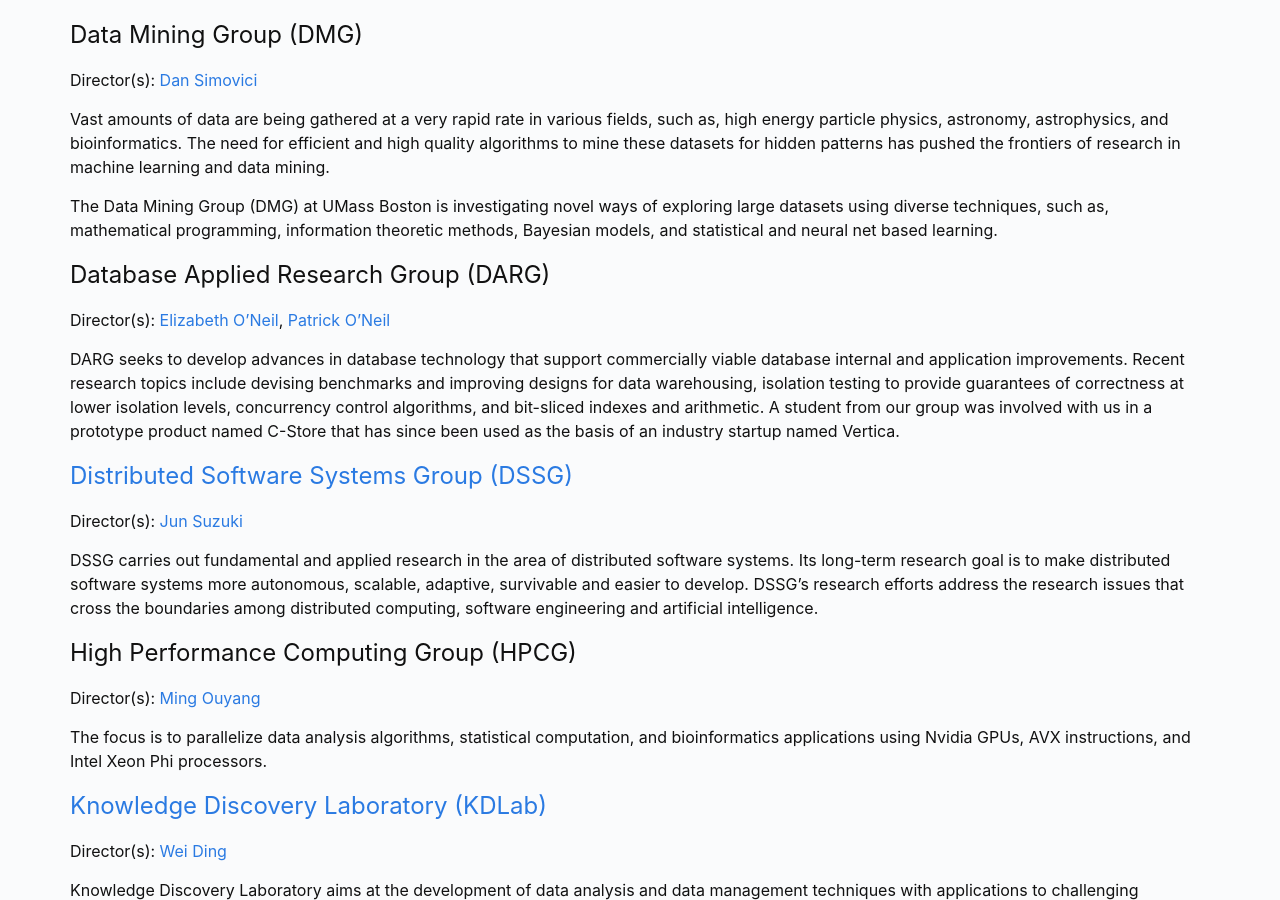
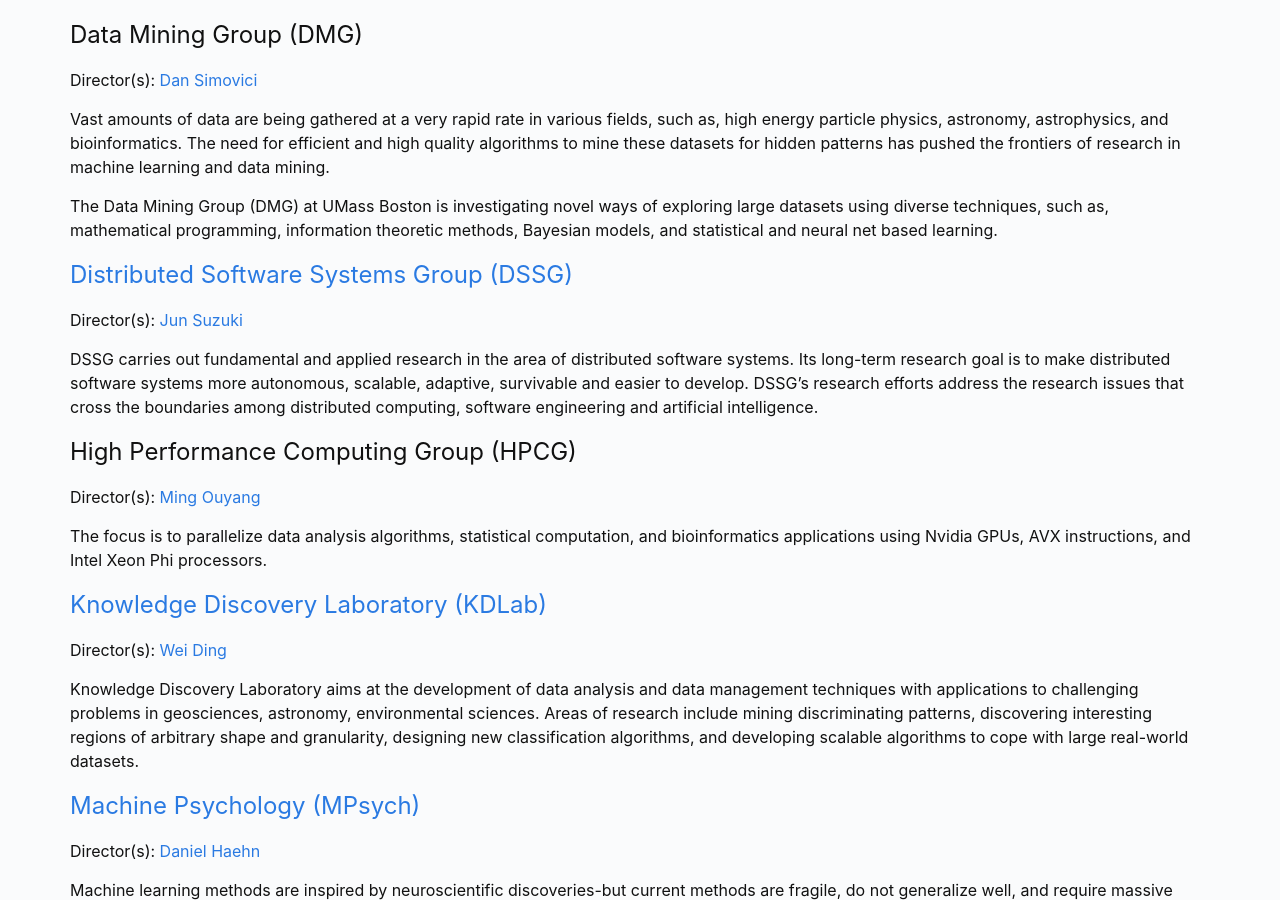
Before and after one commit to umbcs/umbcs.github.io, a Jekyll site: the page built from WEB/research/groups.markdown, in a window 1280 px wide and 900 px high, scrolled down 424 px. Built offline with Jekyll 4.4.1, drawn with Linux system fonts in a browser that asks for light colours.

Commit message:
Update groups.markdown
Removed the O'Neil lab.

```diff
--- a/WEB/research/groups.markdown
+++ b/WEB/research/groups.markdown
@@ -17,13 +17,6 @@ Director(s): [Dan Simovici](http://www.cs.umb.edu/~dsim)
 Vast amounts of data are being gathered at a very rapid rate in various fields, such as, high energy particle physics, astronomy, astrophysics, and bioinformatics. The need for efficient and high quality algorithms to mine these datasets for hidden patterns has pushed the frontiers of research in machine learning and data mining.
 
 The Data Mining Group (DMG) at UMass Boston is investigating novel ways of exploring large datasets using diverse techniques, such as, mathematical programming, information theoretic methods, Bayesian models, and statistical and neural net based learning.
-
-
-# Database Applied Research Group (DARG)
-
-Director(s): [Elizabeth O'Neil](http://www.cs.umb.edu/~eoneil), [Patrick O'Neil](http://www.cs.umb.edu/~poneil)
-
-DARG seeks to develop advances in database technology that support commercially viable database internal and application improvements. Recent research topics include devising benchmarks and improving designs for data warehousing, isolation testing to provide guarantees of correctness at lower isolation levels, concurrency control algorithms, and bit-sliced indexes and arithmetic. A student from our group was involved with us in a prototype product named C-Store that has since been used as the basis of an industry startup named Vertica.
 
 
 # [Distributed Software Systems Group (DSSG)](https://www.cs.umb.edu/~jxs/research/projects.html)
```
